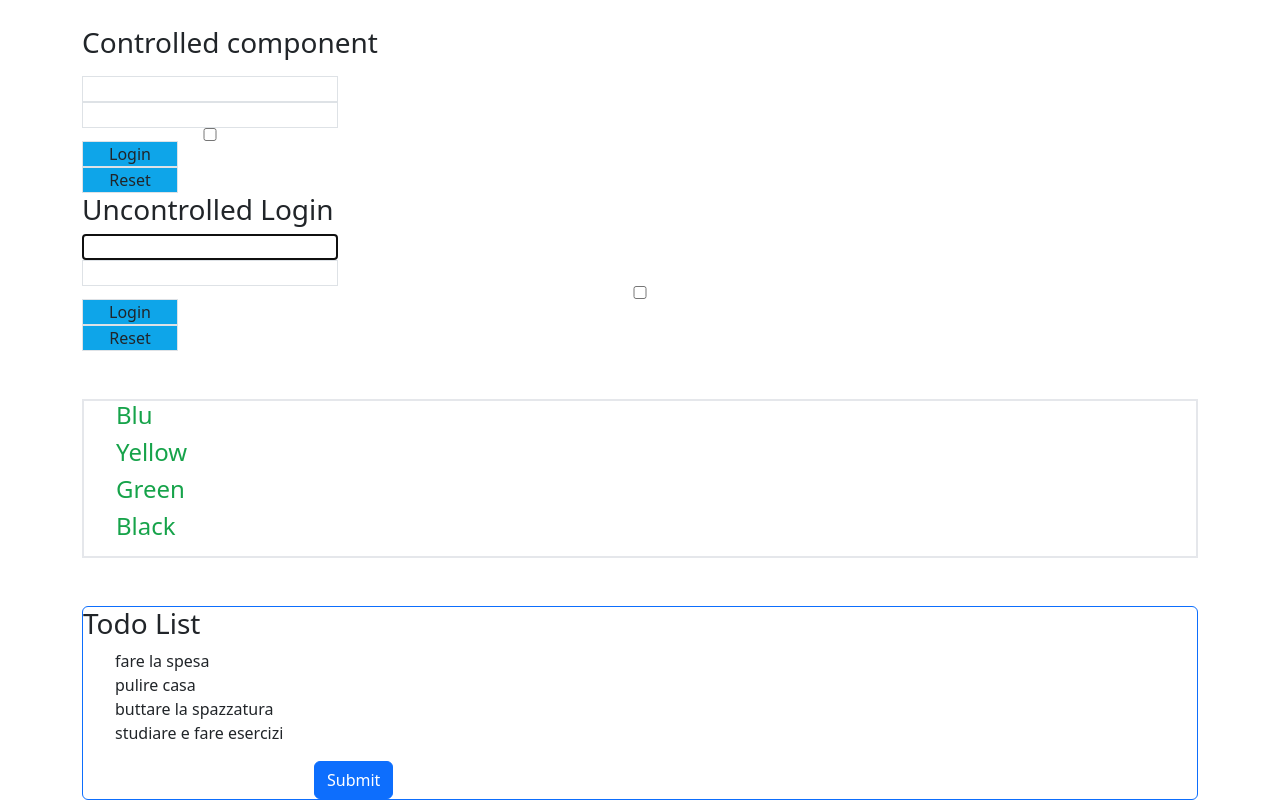
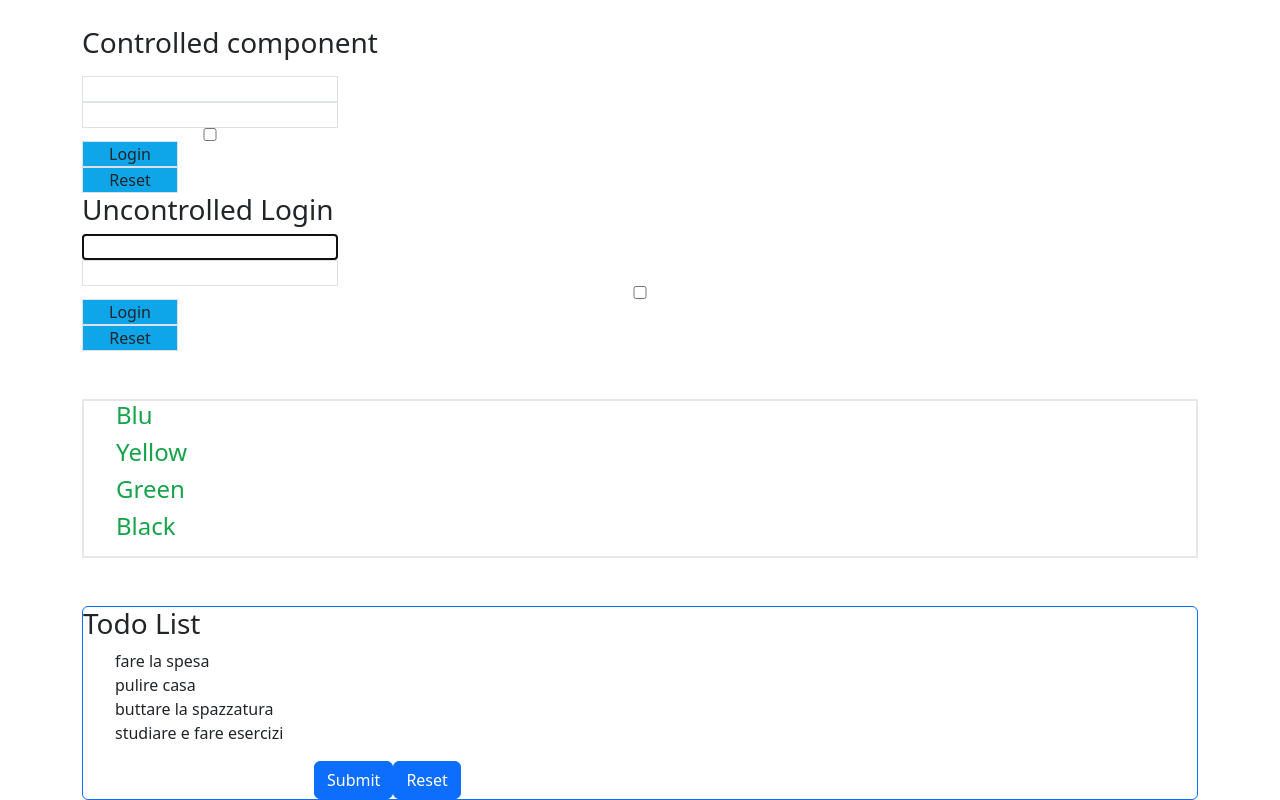
Before and after one commit to Castels88/React-esercizi, a React (Create React App) app: page / in a window 1280 px wide. Shown: the part 616-1416 px from the top of the page. Built offline with nearby package versions, Linux system fonts and the light colour scheme.

Commit message:
fine esercizio

```diff
--- a/src/TodoList.js
+++ b/src/TodoList.js
@@ -20,6 +20,12 @@ export class TodoList extends React.Component{
         this.setState({todo:""})
         event.preventDefault()
     }
+    resetState= ()=>{
+        this.setState({
+            todo: "",
+            item:[],
+        })
+    }
     render(){
         return(
             <Card border="primary">
@@ -39,11 +45,12 @@ export class TodoList extends React.Component{
                 <form onSubmit={this.addNewItems}>
                     <input name="todo" type="text" value={this.state.todo} onChange={this.handleInputChange} />
                     <Button type="submit">Submit</Button>
+                    <Button type="reset" onClick={this.resetState}>Reset</Button>
                 </form>
             </Card>
         )
     }
 }
 
-// Lists - 04
-// Modify the TodoList component so that the input clears every time a Todo is added to the items array.
+// Lists - 05
+// Modify the TodoList by adding a "reset" button that clears the items array when clicked.
```
